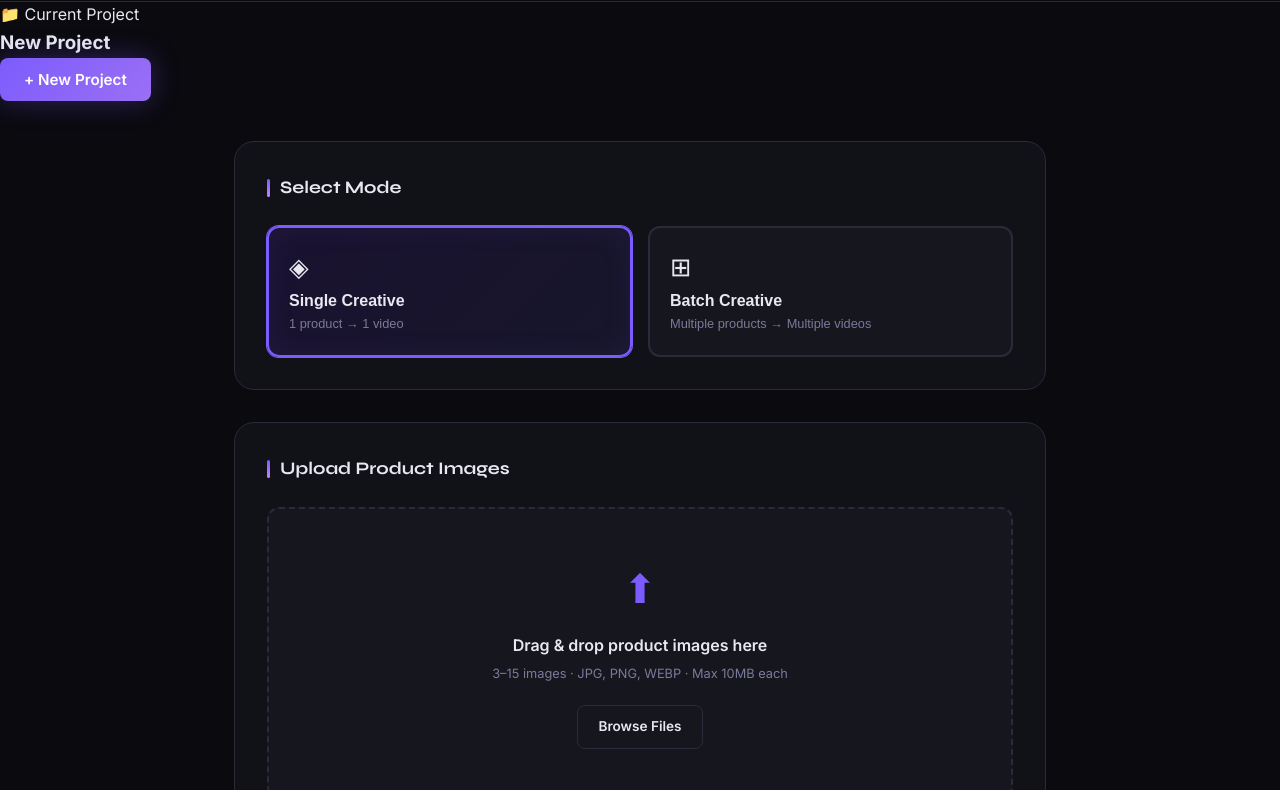
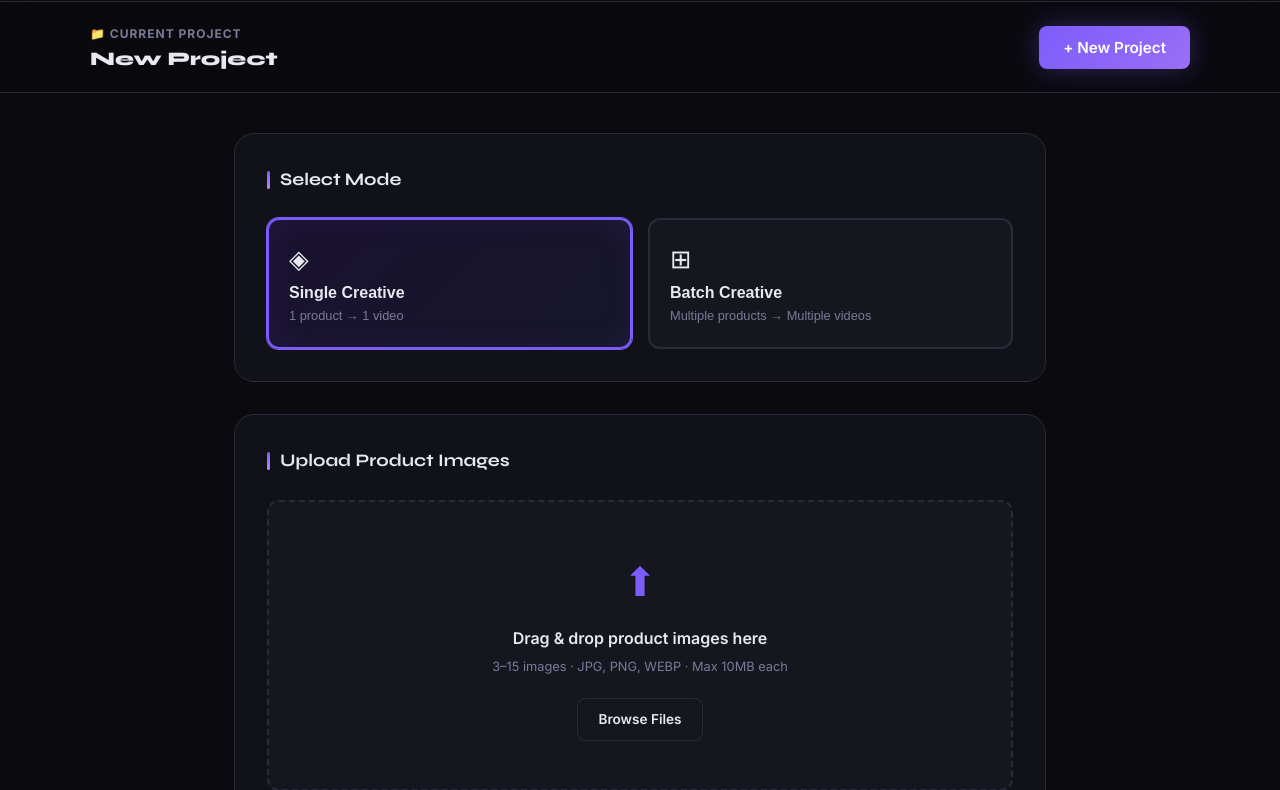
Before and after one commit to wildess41-ship-it/creative-ai, a plain HTML site: page index.html in a window 1280 px wide. Shown: the part 62-852 px from the top of the page. Drawn offline with Linux system fonts and the light colour scheme.

Commit message:
Update styles.css

```diff
--- a/styles.css
+++ b/styles.css
@@ -116,6 +116,113 @@
 .badge--pro {
   background: linear-gradient(135deg, var(--accent), var(--accent2));
   color: #fff;
+}
+
+/* ── PROJECT BAR ── */
+.project-bar {
+
+  width: 100%;
+
+  padding:
+    22px 24px;
+
+  border-bottom:
+    1px solid
+    var(--border);
+
+  background:
+    rgba(10,10,15,0.65);
+
+  backdrop-filter:
+    blur(18px);
+}
+
+.project-bar__content {
+
+  max-width:
+    1100px;
+
+  margin:
+    0 auto;
+
+  display:
+    flex;
+
+  align-items:
+    center;
+
+  justify-content:
+    space-between;
+
+  gap:
+    20px;
+}
+
+.project-bar__info {
+
+  display:
+    flex;
+
+  flex-direction:
+    column;
+
+  gap:
+    4px;
+}
+
+.project-bar__label {
+
+  font-size:
+    0.75rem;
+
+  text-transform:
+    uppercase;
+
+  letter-spacing:
+    1px;
+
+  color:
+    var(--text-muted);
+
+  font-weight:
+    700;
+}
+
+.project-bar__name {
+
+  font-family:
+    var(--font-head);
+
+  font-size:
+    1.2rem;
+
+  font-weight:
+    800;
+
+  color:
+    var(--text);
+
+  line-height:
+    1.2;
+}
+
+/* Mobile */
+@media (max-width: 640px) {
+
+  .project-bar__content {
+
+    flex-direction:
+      column;
+
+    align-items:
+      flex-start;
+  }
+
+  .project-bar .btn {
+
+    width:
+      100%;
+  }
 }
 
 /* ── MAIN APP ── */
```
